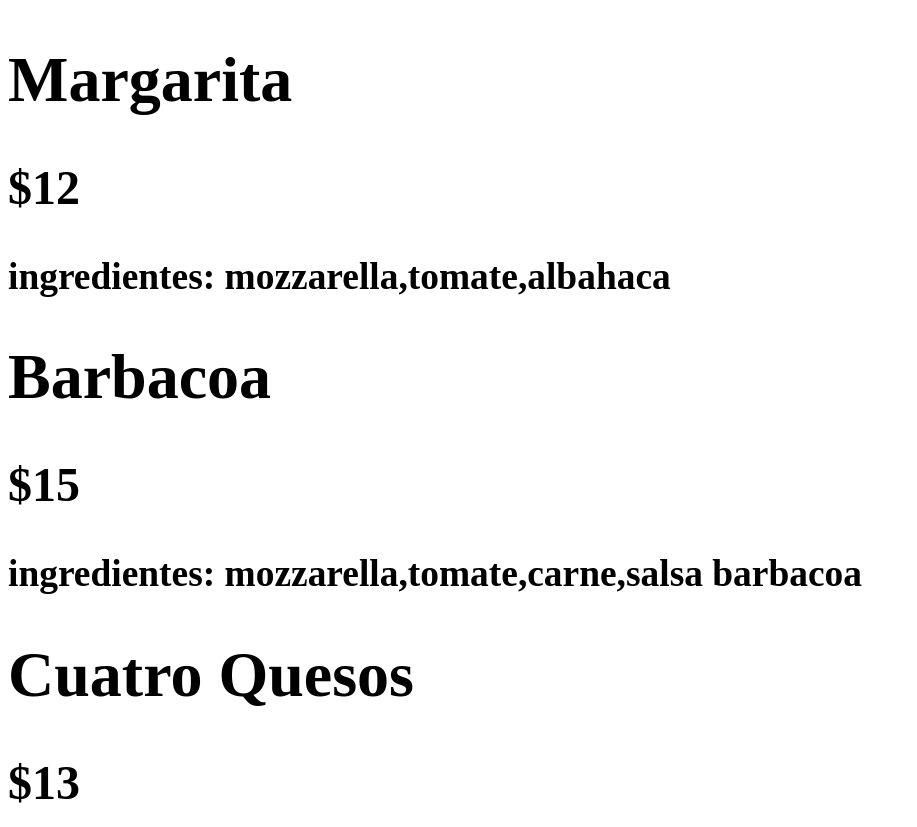
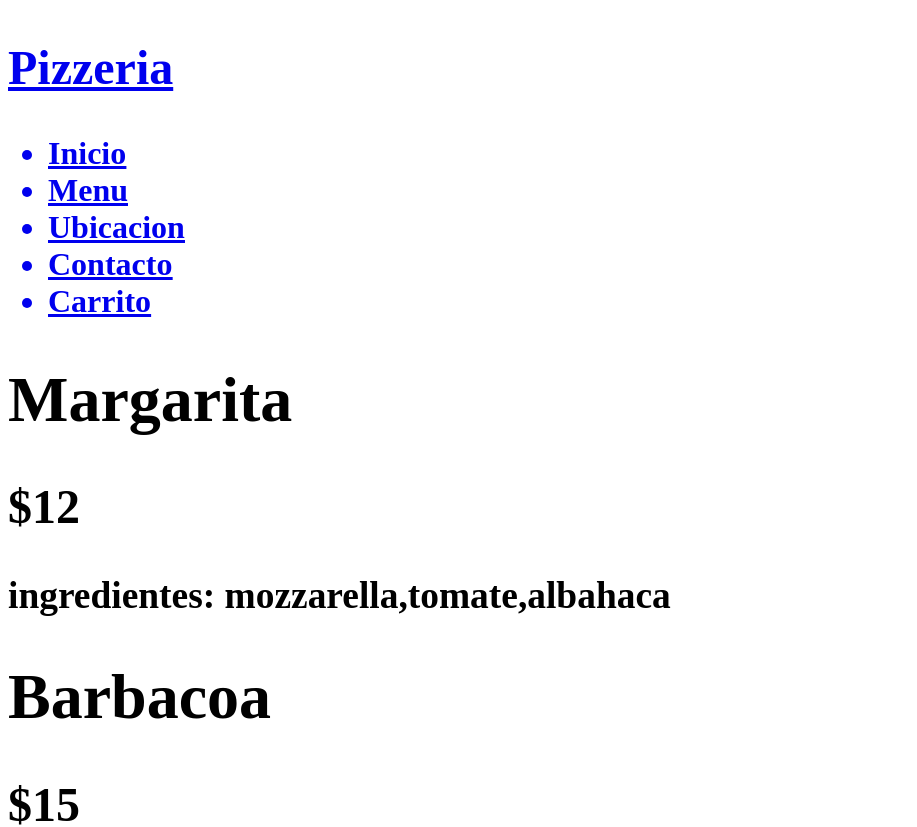
Before and after one commit to EcheMacaco/AppPizzas, a React (Create React App) app: page / in a window 1280 px wide. Shown: the top 827 px of the page, without its empty margins (0-917 px from the left). Built offline with nearby package versions, Linux system fonts and the light colour scheme.

Commit message:
Reorganizar componentes y creación de navbar

```diff
--- a/src/App.jsx
+++ b/src/App.jsx
@@ -1,8 +1,10 @@
-import Pedidos from "./componentes/Pedidos";
+import Pedidos from "./componentes/Pedidos/Pedidos";
+import Navbar from "./componentes/Navbar/Navbar";
 function App() {
   return (
     <div className="App">
       <h1>
+        <Navbar />
         <Pedidos />{" "}
       </h1>
     </div>
--- a/src/componentes/Menu.jsx
+++ /dev/null
@@ -1,21 +0,0 @@
-import Pizza from "./Pizza";
-
-
-const Menu = ({ pedidos }) => {
-  return (
-    <div>
-     {
-pedidos.length > 0 &&
-pedidos.map((pedido) => {
-  return (
-    <div>
-     <Pizza pedido={pedido} />
-    </div>
-  )
-     }
-      )
-      }
-    </div>
-  );
-};
-export default Menu;
--- /dev/null
+++ b/src/componentes/Menu/Menu.jsx
@@ -0,0 +1,17 @@
+import Pizza from "../Pizza/Pizza";
+
+const Menu = ({ pedidos }) => {
+  return (
+    <div>
+      {pedidos.length > 0 &&
+        pedidos.map((pedido) => {
+          return (
+            <div>
+              <Pizza pedido={pedido} />
+            </div>
+          );
+        })}
+    </div>
+  );
+};
+export default Menu;
--- /dev/null
+++ b/src/componentes/Navbar/Navbar.jsx
@@ -0,0 +1,18 @@
+const Navbar = () => {      // Navbar component
+  return (
+    <nav className="navbar">
+     <a href="#">
+        <h1>Pizzeria </h1>
+        <ul>
+            <li><a href="#">Inicio</a></li>
+            <li><a href="#">Menu</a></li>
+            <li><a href="#">Ubicacion</a></li>
+            <li><a href="#">Contacto</a></li>
+            <li><a href="#">Carrito</a></li>
+        </ul>
+
+     </a>
+    </nav>
+  );
+}
+export default Navbar;
--- a/src/componentes/Pedidos.jsx
+++ b/src/componentes/Pedidos/Pedidos.jsx
@@ -1,6 +1,6 @@
 import { useEffect, useState } from "react";
-import pedirProducto from "./pedirProducto";
-import Menu from "./Menu";
+import pedirProducto from "../pedirProducto";
+import Menu from "../Menu/Menu";
 
 const Pedidos = () => {
   const [pedidos, setPedidos] = useState([]);
```
Also changed, not shown: src/componentes/Pizza/Pizza.jsx (renamed from src/componentes/Pizza.jsx).
